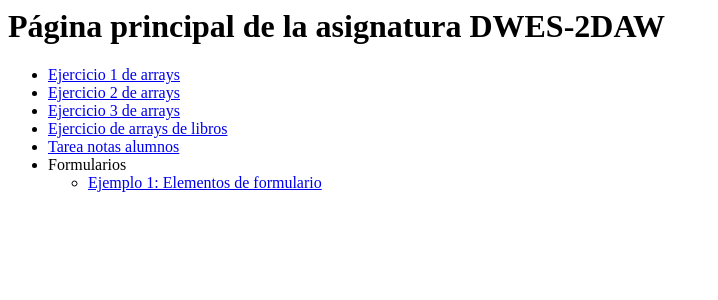
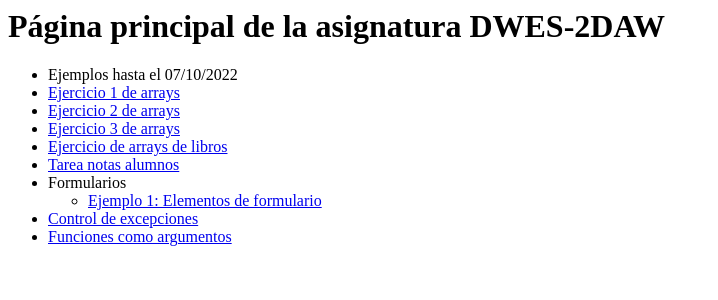
Before and after one commit to jcarlosmase/DWES-DAW, a PHP site: page / in a window 1280 px wide. Shown: the top 300 px of the page, without its empty margins (0-718 px from the left). Run offline with PHP 8.4, Linux system fonts and the light colour scheme.

Commit message:
Versión 3 07/10/2022

```diff
--- a/index.php
+++ b/index.php
@@ -6,6 +6,7 @@
  <body>
   <h1>Página principal de la asignatura DWES-2DAW</h1>
   <ul>
+	<li>Ejemplos hasta el 07/10/2022</li>
 	<li><a href="array1/index.php" > Ejercicio 1 de arrays </a></li>
 	<li><a href="array1/array2.php" > Ejercicio 2 de arrays </a></li>
 	<li><a href="array1/array3.php" > Ejercicio 3 de arrays </a></li>
@@ -15,6 +16,8 @@
 	<ul>
 		<li><a href="formularios/index.php" >Ejemplo 1: Elementos de formulario</a></li>
 	</ul>
+	<li><a href="excepciones1.php" > Control de excepciones </a></li>
+	<li><a href="nave.php" > Funciones como argumentos </a></li>
   </ul>
  </body>
 </html>
```
